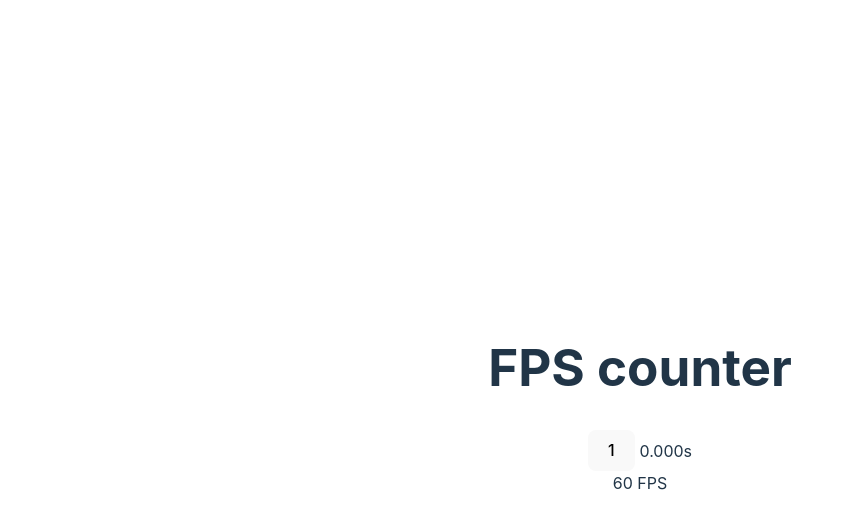
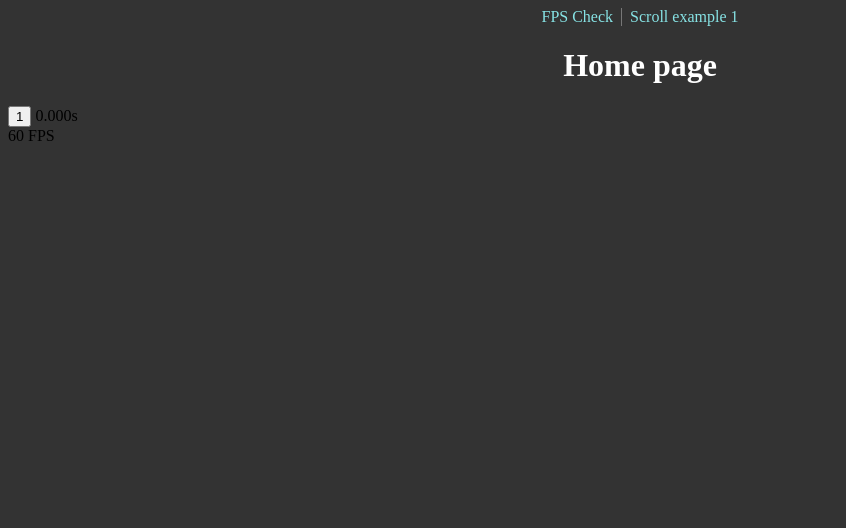
Before and after one commit to miirsery/request-animation-frame, a Vue app: page / in a window 1280 px wide. Shown: the top 528 px of the page, without its empty margins (0-846 px from the left). Built offline with nearby package versions, Linux system fonts and the light colour scheme.

Commit message:
feat(): add example with scroll

```diff
--- a/package.json
+++ b/package.json
@@ -10,7 +10,9 @@
   },
   "dependencies": {
     "ola": "^1.2.1",
-    "vue": "^3.3.4"
+    "sass": "^1.69.4",
+    "vue": "^3.3.4",
+    "vue-router": "^4.2.5"
   },
   "devDependencies": {
     "@vitejs/plugin-vue": "^4.2.3",
--- a/src/App.vue
+++ b/src/App.vue
@@ -1,11 +1,10 @@
 <template>
-  <div>
-    <h1>FPS counter</h1>
+	<div class="container">
+		<navigation-menu />
 
-    <fps-check />
-  </div>
+		<router-view />
+	</div>
 </template>
-
 <script setup>
-import FpsCheck from './components/FpsCheck.vue';
+import NavigationMenu from "./components/NavigationMenu.vue";
 </script>
--- /dev/null
+++ b/src/components/NavigationMenu.vue
@@ -0,0 +1,23 @@
+<template>
+	<div class="navigation-menu">
+		<router-link class="navigation-menu__link" to="/">FPS Check</router-link>
+		<router-link class="navigation-menu__link" to="/scroll-1">Scroll example 1</router-link>
+	</div>
+</template>
+
+<style lang="scss" scoped>
+.navigation-menu {
+	display: flex;
+	width: 100%;
+	align-items: center;
+	justify-content: center;
+
+	&__link {
+		&:not(:last-child) {
+			margin-right: 8px;
+			border-right: 1px solid var(--color-grey-1);
+			padding-right: 8px;
+		}
+	}
+}
+</style>
--- /dev/null
+++ b/src/components/ScrollExampleOne/ScrollExampleOne.vue
@@ -0,0 +1,154 @@
+<template>
+	<div ref="container" id="container">
+		<section class="wrap">
+			<div class="item" id="item-1">
+				<img src="https://images.unsplash.com/photo-1535427284698-c8e68a1eb910?ixlib=rb-0.3.5&ixid=eyJhcHBfaWQiOjEyMDd9&s=a9c0a9ff8c2ee6e9426391016abac8f0&auto=format&fit=crop&w=700&q=80" alt="">
+				<div class="content">
+					<h1>1 Skate ipsum dolor sit ametle</h1>
+					<p>Opposite footed speed wobbles layback Bones Brigade risers transition half-cab late. Indy grab Animal Chin airwalk crail grab flypaper goofy footed alley oop layback.</p>
+				</div>
+			</div>
+			<div class="item flip" id="item-2">
+				<img src="https://images.unsplash.com/photo-1535427284698-c8e68a1eb910?ixlib=rb-0.3.5&ixid=eyJhcHBfaWQiOjEyMDd9&s=a9c0a9ff8c2ee6e9426391016abac8f0&auto=format&fit=crop&w=700&q=80" alt="">
+				<div class="content">
+					<h1>2 Skate ipsum dolor sit ametle</h1>
+					<p>Opposite footed speed wobbles layback Bones Brigade risers transition half-cab late. Indy grab Animal Chin airwalk crail grab flypaper goofy footed alley oop layback.</p>
+				</div>
+			</div>
+			<div class="item" id="item-3">
+				<img src="https://images.unsplash.com/photo-1535427284698-c8e68a1eb910?ixlib=rb-0.3.5&ixid=eyJhcHBfaWQiOjEyMDd9&s=a9c0a9ff8c2ee6e9426391016abac8f0&auto=format&fit=crop&w=700&q=80" alt="">
+				<div class="content">
+					<h1>3 Skate ipsum dolor sit ametle</h1>
+					<p>Opposite footed speed wobbles layback Bones Brigade risers transition half-cab late. Indy grab Animal Chin airwalk crail grab flypaper goofy footed alley oop layback.</p>
+				</div>
+			</div>
+			<div class="item flip scroll" id="item-4">
+				<img src="https://images.unsplash.com/photo-1535427284698-c8e68a1eb910?ixlib=rb-0.3.5&ixid=eyJhcHBfaWQiOjEyMDd9&s=a9c0a9ff8c2ee6e9426391016abac8f0&auto=format&fit=crop&w=700&q=80" alt="">
+				<div class="content">
+					<h1>4 Scroll ipsum dolor sit ametle</h1>
+					<p>Opposite footed speed wobbles layback Bones Brigade risers transition half-cab late. Indy grab Animal Chin airwalk crail grab flypaper goofy footed alley oop layback.</p>
+				</div>
+			</div>
+			<div class="item" id="item-5">
+				<img src="https://images.unsplash.com/photo-1535427284698-c8e68a1eb910?ixlib=rb-0.3.5&ixid=eyJhcHBfaWQiOjEyMDd9&s=a9c0a9ff8c2ee6e9426391016abac8f0&auto=format&fit=crop&w=700&q=80" alt="">
+				<div class="content">
+					<h1>5 Skate ipsum dolor sit ametle</h1>
+					<p>Opposite footed speed wobbles layback Bones Brigade risers transition half-cab late. Indy grab Animal Chin airwalk crail grab flypaper goofy footed alley oop layback.</p>
+				</div>
+			</div>
+			<div class="item flip" id="item-6">
+				<img src="https://images.unsplash.com/photo-1535427284698-c8e68a1eb910?ixlib=rb-0.3.5&ixid=eyJhcHBfaWQiOjEyMDd9&s=a9c0a9ff8c2ee6e9426391016abac8f0&auto=format&fit=crop&w=700&q=80" alt="">
+				<div class="content">
+					<h1>6 Skate ipsum dolor sit ametle</h1>
+					<p>Opposite footed speed wobbles layback Bones Brigade risers transition half-cab late. Indy grab Animal Chin airwalk crail grab flypaper goofy footed alley oop layback.</p>
+				</div>
+			</div>
+			<div class="item" id="item-7">
+				<img src="https://images.unsplash.com/photo-1535427284698-c8e68a1eb910?ixlib=rb-0.3.5&ixid=eyJhcHBfaWQiOjEyMDd9&s=a9c0a9ff8c2ee6e9426391016abac8f0&auto=format&fit=crop&w=700&q=80" alt="">
+				<div class="content">
+					<h1>7 Skate ipsum dolor sit ametle</h1>
+					<p>Opposite footed speed wobbles layback Bones Brigade risers transition half-cab late. Indy grab Animal Chin airwalk crail grab flypaper goofy footed alley oop layback.</p>
+				</div>
+			</div>
+		</section>
+	</div>
+</template>
+
+<script setup>
+import {onMounted, reactive, ref} from "vue";
+
+const numSteps = 20.0;
+let prevRatio = 0.0;
+
+const elements = reactive({})
+const container = ref()
+const items = ref()
+
+onMounted(() => {
+	items.value = document.querySelectorAll('.item');
+
+	createObserver();
+})
+
+const throttle = (action) => {
+	let isRunning = false;
+
+	return function() {
+		if (isRunning) return;
+
+		isRunning = true;
+
+		requestAnimationFrame(() => {
+			action();
+
+			isRunning = false;
+		});
+	}
+}
+
+
+const createObserver = () => {
+	const options = {
+		root: null,
+		rootMargin: '0px',
+		threshold: buildThresholdList()
+	};
+
+	const observer = new IntersectionObserver(handleIntersect, options);
+
+	items.value.forEach(element => {
+		observer.observe(element);
+	});
+}
+
+const buildThresholdList = () => {
+	const thresholds = [];
+
+	for (let i = 1.0; i <= numSteps; i++) {
+		const ratio = i/numSteps;
+
+		thresholds.push(ratio);
+	}
+
+	thresholds.push(0);
+
+	return thresholds;
+}
+
+const status = (elem, status) => {
+	if (status === 'enter') {
+		elements[elem.id] = elem;
+	} else if (status === 'leave') {
+		delete elements[elem.id];
+	}
+}
+
+const tick = (scroll) => {
+	Object.entries(elements).forEach((element) => {
+		let amount = Math.abs(scroll - element[1].offsetTop + container.value.offsetHeight);
+
+		element[1].style.transform = `perspective(1000px) rotateY(0) rotateX(${((amount * 0.15) * Math.PI)/180}deg) scale3d(1, 1, 1)`;
+	});
+}
+
+const handleIntersect = (entries) =>{
+	entries.forEach((entry) => {
+		if (entry.intersectionRatio > prevRatio) {
+			status(entry.target, 'enter')
+		} else {
+			status(entry.target, 'leave')
+		}
+
+		prevRatio = entry.intersectionRatio;
+	});
+}
+
+
+window.addEventListener('scroll', throttle(() => {
+	const scrollTop = window.scrollY;
+
+	tick(scrollTop)
+}));
+</script>
+
+<style lang="scss" scoped src="./scroll-one.scss" />
--- /dev/null
+++ b/src/components/ScrollExampleOne/scroll-one.scss
@@ -0,0 +1,58 @@
+.container {
+	height: 100vh;
+}
+
+.wrap {
+    position: relative;
+    max-width: 1200px;
+    margin: 240px auto;
+
+	h1 {
+		font-size: 22px;
+		color: #111;
+		line-height: 1.25;
+	}
+}
+
+.item {
+    position: relative;
+    transform-style: preserve-3d;
+    margin-bottom: 200px;
+    cursor: pointer;
+	transition: all 2500ms cubic-bezier(0.03, 0.98, 0.52, 0.99) 0s;
+
+	img,
+	.content {
+		transition: all 2500ms cubic-bezier(0.03, 0.98, 0.52, 0.99) 0s;
+	}
+}
+
+.item.flip {
+    text-align: right;
+}
+
+img {
+    position: relative;
+    width: 50%;
+    box-shadow: 15px 15px 15px rgba(0,0,0,0.03);
+}
+
+.content {
+    width: 50%;
+    position: absolute;
+    top: 80%;
+    left: 30%;
+    transform: translateY(-50%) translateZ(200px);
+    background: #fff;
+    padding: 10px 20px 20px;
+    box-shadow: 15px 15px 15px rgba(0,0,0,0.03);
+    .item.flip & {
+        left: 10%;
+    }
+}
+
+p {
+    font-size: 18px;
+    color: #888;
+    line-height: 1.5;
+}
--- /dev/null
+++ b/src/pages/HomePage.vue
@@ -0,0 +1,9 @@
+<template>
+	<div class="home-page">
+		<h1>Home page</h1>
+		<fps-check />
+	</div>
+</template>
+<script setup>
+import FpsCheck from "../components/FpsCheck.vue";
+</script>
--- /dev/null
+++ b/src/pages/ScrollExampleOne.vue
@@ -0,0 +1,10 @@
+<template>
+	<div class="scroll-example-one-page">
+		<h1>Scroll 1</h1>
+
+		<scroll-example-one />
+	</div>
+</template>
+<script setup>
+import ScrollExampleOne from "../components/ScrollExampleOne/ScrollExampleOne.vue";
+</script>
--- /dev/null
+++ b/src/router.js
@@ -0,0 +1,17 @@
+import {createRouter, createWebHistory} from "vue-router";
+
+export const router = createRouter({
+  history: createWebHistory(),
+  routes: [
+    {
+      path: '/',
+      name: 'HomePage',
+      component: () => import('./pages/HomePage.vue')
+    },
+    {
+      path: '/scroll-1',
+      name: 'ScrollExampleOne',
+      component: () => import('./pages/ScrollExampleOne.vue')
+    }
+  ]
+})
--- a/src/style.css
+++ /dev/null
@@ -1,89 +0,0 @@
-:root {
-  font-family: Inter, system-ui, Avenir, Helvetica, Arial, sans-serif;
-  line-height: 1.5;
-  font-weight: 400;
-
-  color-scheme: light dark;
-  color: rgba(255, 255, 255, 0.87);
-  background-color: #242424;
-
-  font-synthesis: none;
-  text-rendering: optimizeLegibility;
-  -webkit-font-smoothing: antialiased;
-  -moz-osx-font-smoothing: grayscale;
-  -webkit-text-size-adjust: 100%;
-}
-
-a {
-  font-weight: 500;
-  color: #646cff;
-  text-decoration: inherit;
-}
-a:hover {
-  color: #535bf2;
-}
-
-a {
-  font-weight: 500;
-  color: #646cff;
-  text-decoration: inherit;
-}
-a:hover {
-  color: #535bf2;
-}
-
-body {
-  margin: 0;
-  display: flex;
-  place-items: center;
-  min-width: 320px;
-  min-height: 100vh;
-}
-
-h1 {
-  font-size: 3.2em;
-  line-height: 1.1;
-}
-
-button {
-  border-radius: 8px;
-  border: 1px solid transparent;
-  padding: 0.6em 1.2em;
-  font-size: 1em;
-  font-weight: 500;
-  font-family: inherit;
-  background-color: #1a1a1a;
-  cursor: pointer;
-  transition: border-color 0.25s;
-}
-button:hover {
-  border-color: #646cff;
-}
-button:focus,
-button:focus-visible {
-  outline: 4px auto -webkit-focus-ring-color;
-}
-
-.card {
-  padding: 2em;
-}
-
-#app {
-  max-width: 1280px;
-  margin: 0 auto;
-  padding: 2rem;
-  text-align: center;
-}
-
-@media (prefers-color-scheme: light) {
-  :root {
-    color: #213547;
-    background-color: #ffffff;
-  }
-  a:hover {
-    color: #747bff;
-  }
-  button {
-    background-color: #f9f9f9;
-  }
-}
--- /dev/null
+++ b/src/styles/base.scss
@@ -0,0 +1,31 @@
+:root {
+	--color-backgound: #333;
+	--color-grey-1: #777;
+	--color-primary: #87e3e5;
+	--color-white: #fff;
+	--color-black: #111;
+}
+
+h1 {
+	color: var(--color-white);
+}
+
+body {
+	background-color: var(--color-backgound);
+}
+
+a {
+	color: var(--color-primary);
+	text-decoration: none;
+
+	&:hover {
+		text-decoration: underline;
+		text-underline-offset: 3px;
+	}
+}
+
+[class*="page"] {
+	h1 {
+		text-align: center;
+	}
+}
--- /dev/null
+++ b/src/styles/index.scss
@@ -0,0 +1,2 @@
+@import "base";
+@import "../components/ScrollExampleOne/scroll-one";
```
Also changed, not shown: src/main.js (+7 -2 lines), 1 other file (tests, documents, lock files or other folders).
